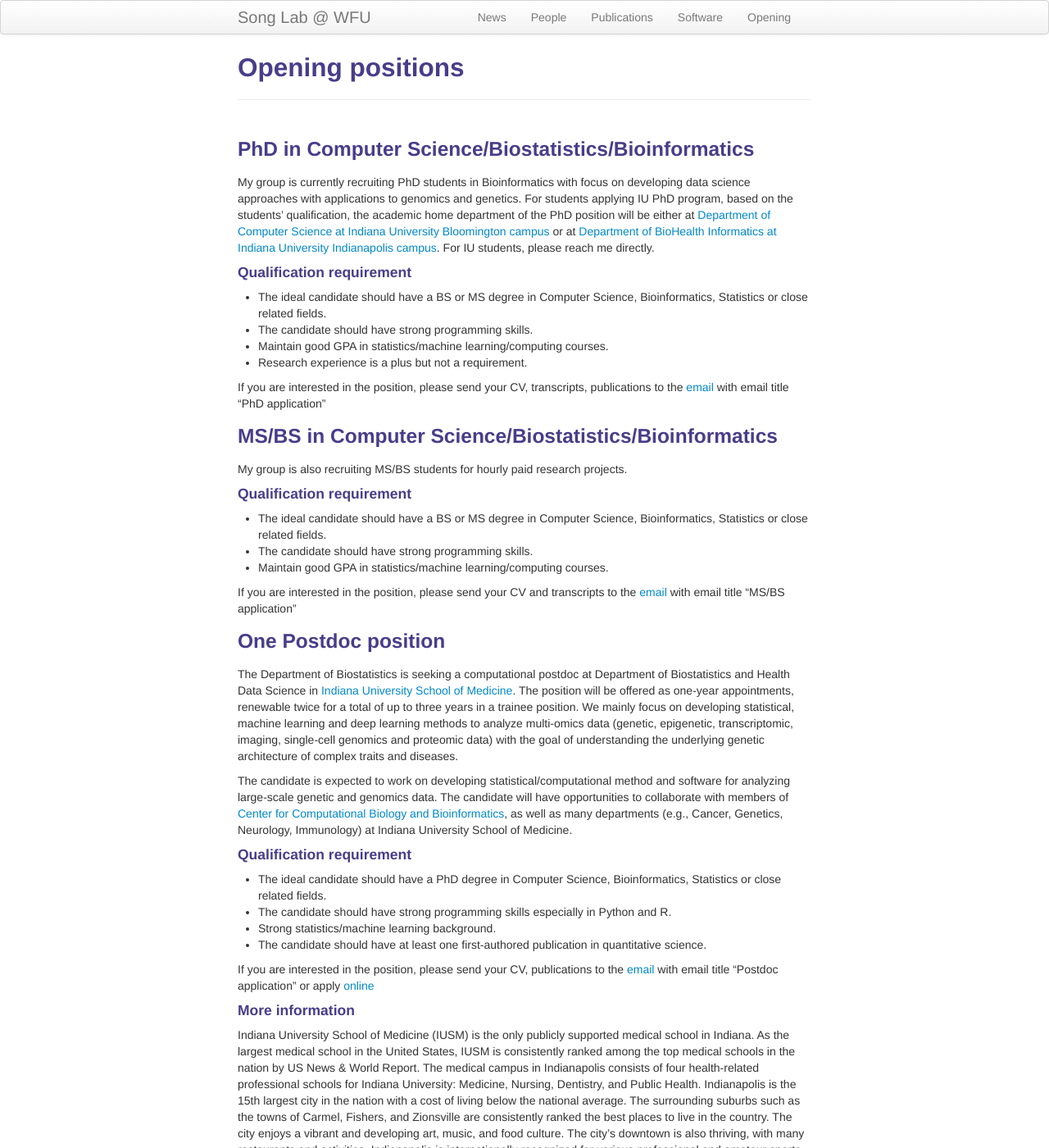
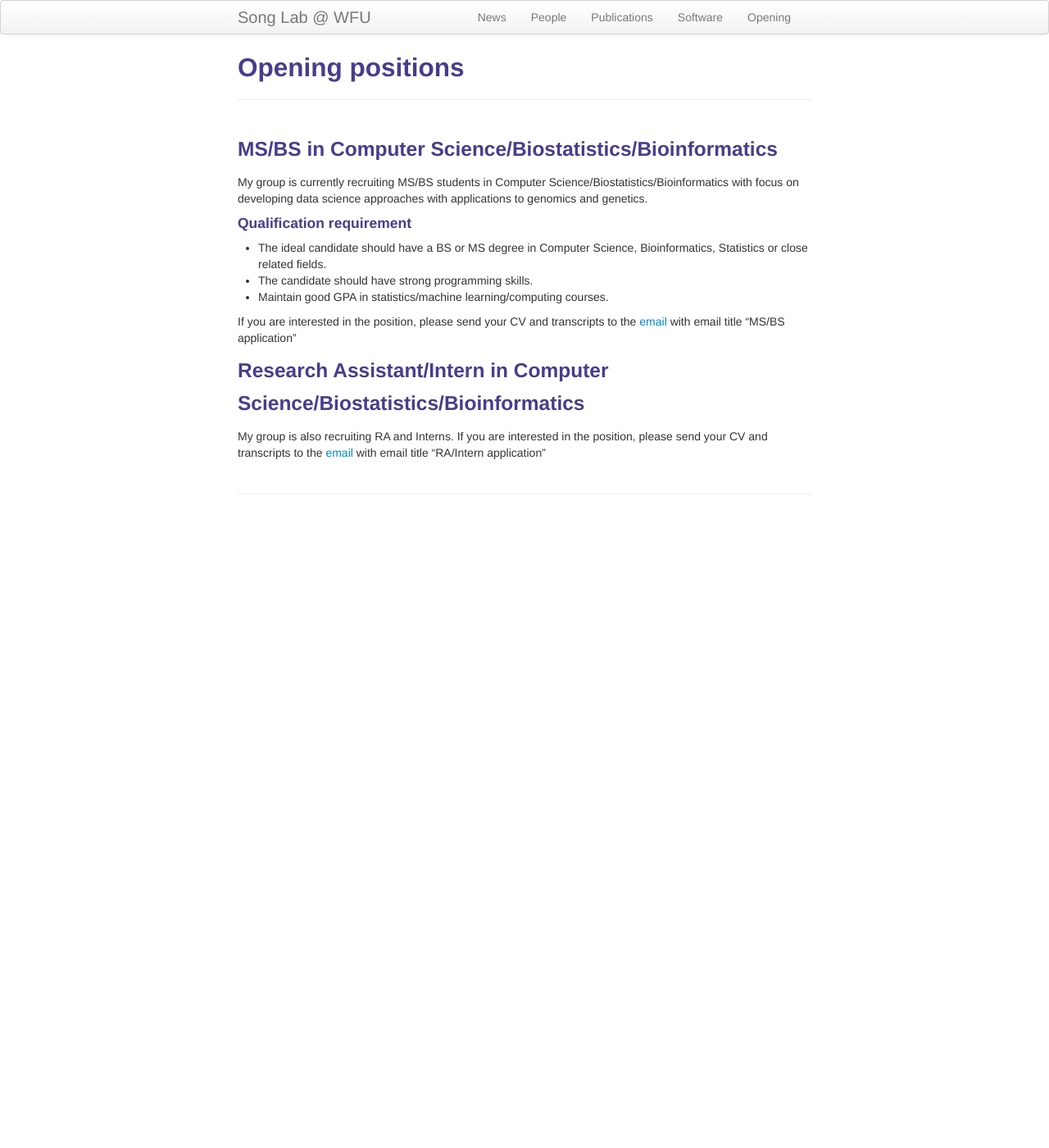
Before and after one commit to songqianqianlab/songqianqianlab.github.io2, a Jekyll site: the page built from pages/opening.md, in a window 1280 px wide and 1400 px high. Shown: the whole window at 82% size. Built offline with Jekyll 4.4.1, drawn with Linux system fonts in a browser that asks for light colours; some of the changed text lies outside the part shown.

Commit message:
Update opening.md

```diff
--- a/pages/opening.md
+++ b/pages/opening.md
@@ -3,23 +3,9 @@ layout: page
 title: Opening positions
 ---
 
-### PhD in Computer Science/Biostatistics/Bioinformatics
-
-My group is currently recruiting PhD students in Bioinformatics with focus on developing data science approaches with applications to genomics and genetics. For students applying IU PhD program, based on the students’ qualification, the academic home department of the PhD position will be either at [Department of Computer Science at Indiana University Bloomington campus](https://cs.indiana.edu/) or at [Department of BioHealth Informatics at Indiana University Indianapolis campus](https://soic.iupui.edu/biohealth/graduate/bioinformatics/phd/). For IU students, please reach me directly.
-
-#### Qualification requirement
-
-* The ideal candidate should have a BS or MS degree in Computer Science, Bioinformatics, Statistics or close related fields.
-* The candidate should have strong programming skills.
-* Maintain good GPA in statistics/machine learning/computing courses.
-* Research experience is a plus but not a requirement.
-
-If you are interested in the position, please send your CV, transcripts, publications to the [email](chen61@iu.edu) with email title "PhD application"
-
-
 ### MS/BS in Computer Science/Biostatistics/Bioinformatics
 
-My group is also recruiting MS/BS students for hourly paid research projects.
+My group is currently recruiting MS/BS students in Computer Science/Biostatistics/Bioinformatics with focus on developing data science approaches with applications to genomics and genetics.
 
 #### Qualification requirement
 
@@ -27,27 +13,7 @@ My group is also recruiting MS/BS students for hourly paid research projects.
 * The candidate should have strong programming skills.
 * Maintain good GPA in statistics/machine learning/computing courses.
 
-If you are interested in the position, please send your CV and transcripts to the [email](chen61@iu.edu) with email title "MS/BS application"
+If you are interested in the position, please send your CV and transcripts to the [email](qsong@wakehealth.edu) with email title "MS/BS application"
 
-
-### One Postdoc position
-
-The Department of Biostatistics is seeking a computational postdoc at Department of Biostatistics and Health Data Science in [Indiana University School of Medicine](https://medicine.iu.edu/biostatistics). The position will be offered as one-year appointments, renewable twice for a total of up to three years in a trainee position. We mainly focus on developing statistical, machine learning and deep learning methods to analyze multi-omics data (genetic, epigenetic, transcriptomic, imaging, single-cell genomics and proteomic data) with the goal of understanding the underlying genetic architecture of complex traits and diseases.
-
-The candidate is expected to work on developing statistical/computational method and software for analyzing large-scale genetic and genomics data. The candidate will have opportunities to collaborate with members of [Center for Computational Biology and Bioinformatics](https://medicine.iu.edu/research-centers/computational-biology-bioinformatics), as well as many departments (e.g., Cancer, Genetics, Neurology, Immunology) at Indiana University School of Medicine.
-
-
-#### Qualification requirement
-
-* The ideal candidate should have a PhD degree in Computer Science, Bioinformatics, Statistics or close related fields.
-* The candidate should have strong programming skills especially in Python and R.
-* Strong statistics/machine learning background.
-* The candidate should have at least one first-authored publication in quantitative science.
-
-If you are interested in the position, please send your CV, publications to the [email](chen61@iu.edu) with email title "Postdoc application" or apply [online](https://indiana.peopleadmin.com/postings/11244)
-
-
-
-#### More information
-
-Indiana University School of Medicine (IUSM) is the only publicly supported medical school in Indiana. As the largest medical school in the United States, IUSM is consistently ranked among the top medical schools in the nation by US News & World Report. The medical campus in Indianapolis consists of four health-related professional schools for Indiana University: Medicine, Nursing, Dentistry, and Public Health. Indianapolis is the 15th largest city in the nation with a cost of living below the national average. The surrounding suburbs such as the towns of Carmel, Fishers, and Zionsville are consistently ranked the best places to live in the country. The city enjoys a vibrant and developing art, music, and food culture. The city’s downtown is also thriving, with many restaurants and activities. Indianapolis is internationally recognized for various professional and amateur sports teams and events.
+### Research Assistant/Intern in Computer Science/Biostatistics/Bioinformatics
+My group is also recruiting RA and Interns. If you are interested in the position, please send your CV and transcripts to the [email](qsong@wakehealth.edu) with email title "RA/Intern application"
```
